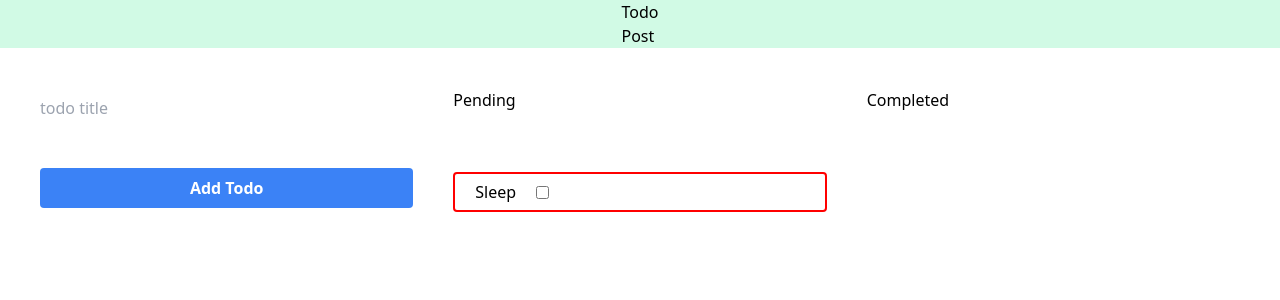
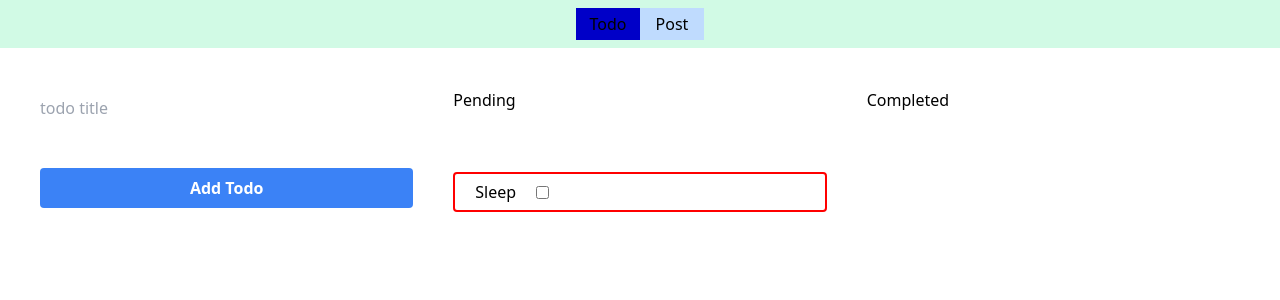
Before and after one commit to engr-hasanuzzaman/fun-with-vuejs, a Vue app: page /todos in a window 1280 px wide. Shown: the top 300 px of the page. Built offline with nearby package versions, Linux system fonts and the light colour scheme.

Commit message:
Style menu

```diff
--- a/src/assets/styles/index.css
+++ b/src/assets/styles/index.css
@@ -1,3 +1,7 @@
 /* @import "tailwindcss/base";
 @import "tailwindcss/components";
 @import "tailwindcss/utilities"; */
+
+.router-link-active {
+    background-color: rgba(0, 0, 200, 200);
+}
--- a/src/components/Header.vue
+++ b/src/components/Header.vue
@@ -1,13 +1,7 @@
 <template>
     <div class="h-12 bg-green-100 flex items-center justify-center">
-        <ul>
-            <li>
-                <router-link to="/todos">Todo</router-link>
-            </li>
-            <li>
-                <router-link to="/posts">Post</router-link>
-            </li>
-        </ul>
+        <router-link to="/todos" class="flex w-16 h-8 items-center justify-center bg-blue-200">Todo</router-link>
+        <router-link to="/posts" class="flex w-16 h-8 items-center justify-center bg-blue-200">Post</router-link>
     </div>
 </template>
 
@@ -16,3 +10,9 @@ export default {
     name: "Header"
 }
 </script>
+
+<style scoped>
+    .router-link-active {
+        background-color: rgba(0, 0, 200, 200);
+    }
+</style>
```
